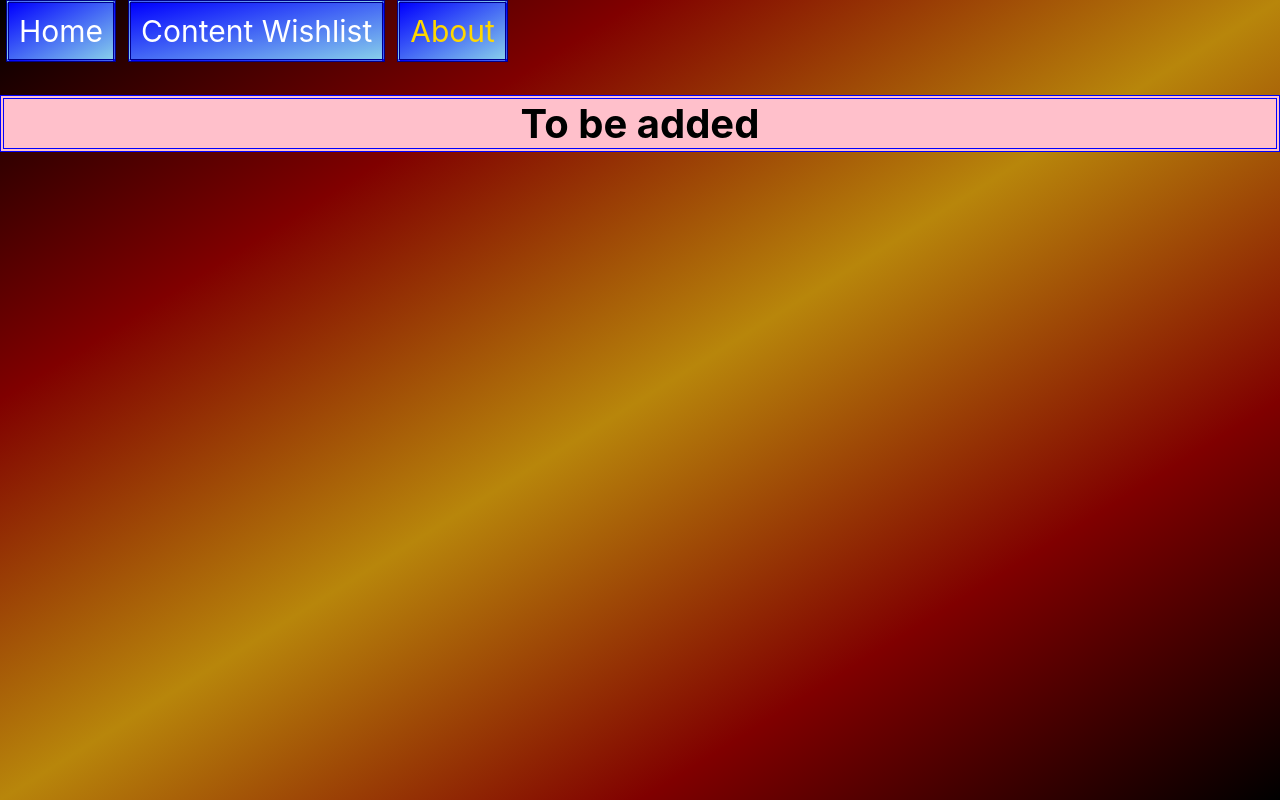
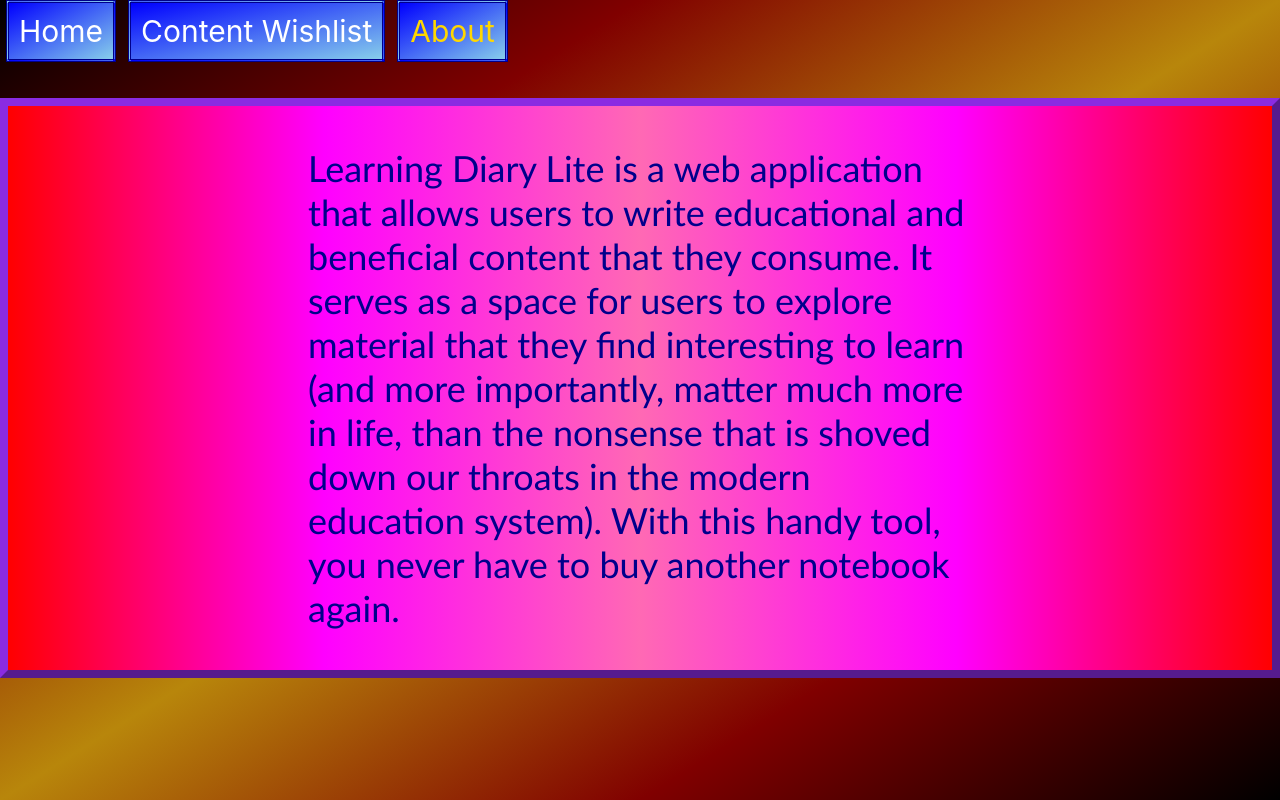
Before and after one commit to adnanian/learning-diary-lite, a React (Create React App) app: page /about in a window 1280 px wide. Built offline with nearby package versions, Linux system fonts and the light colour scheme.

Commit message:
Complete Abou.js

```diff
--- a/src/page-stylesheets/About.css
+++ b/src/page-stylesheets/About.css
@@ -0,0 +1,21 @@
+#about-section {
+    background: linear-gradient(
+        to right,
+        red,
+        magenta,
+        hotpink,
+        magenta,
+        red
+    );
+    border-color: blueviolet;
+    border-width: 8px;
+    border-style: outset;
+    margin-top: 30px;
+}
+
+#about-text {
+    font-size: 36px;
+    font-family: 'Gill Sans', 'Gill Sans MT', Calibri, 'Trebuchet MS', sans-serif;
+    color: darkblue;
+    margin: 40px 300px;
+}
--- a/src/pages/About.js
+++ b/src/pages/About.js
@@ -1,7 +1,16 @@
+import "../page-stylesheets/About.css";
+
 function About() {
     return (
-        <div>
-            <h1 className="to-be-added">To be added</h1>
+        <div id="about-section">
+            <p id="about-text">
+                Learning Diary Lite is a web application that allows users to write educational
+                and beneficial content that they consume. It serves as a space for users to
+                explore material that they find interesting to learn (and more importantly,
+                matter much more in life, than the nonsense that is shoved down our throats
+                in the modern education system). With this handy tool, you never have to
+                buy another notebook again.
+            </p>
         </div>
     )
 }
```
